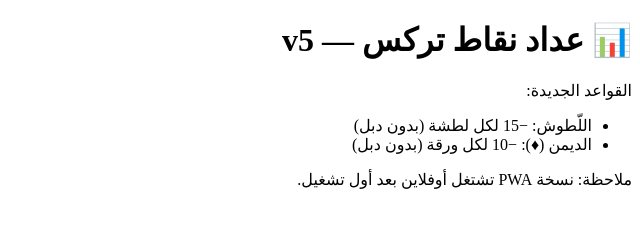
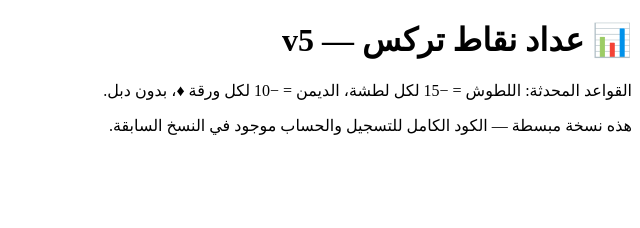
Before and after one commit to Wynknight/trix-counter, a plain HTML site: page index.html in a window 1280 px wide. Shown: the whole page, without its empty margins (640-1280 px from the left). Drawn offline with Linux system fonts and the light colour scheme.

Commit message:
Add files via upload

```diff
--- a/index.html
+++ b/index.html
@@ -9,12 +9,8 @@
 </head>
 <body>
 <h1>📊 عداد نقاط تركس — v5</h1>
-<p>القواعد الجديدة:</p>
-<ul>
-  <li>اللّطوش: −15 لكل لطشة (بدون دبل)</li>
-  <li>الديمن (♦): −10 لكل ورقة (بدون دبل)</li>
-</ul>
-<p>ملاحظة: نسخة PWA تشتغل أوفلاين بعد أول تشغيل.</p>
+<p>القواعد المحدثة: اللطوش = −15 لكل لطشة، الديمن = −10 لكل ورقة ♦، بدون دبل.</p>
+<p>هذه نسخة مبسطة — الكود الكامل للتسجيل والحساب موجود في النسخ السابقة.</p>
 <script>if('serviceWorker' in navigator){navigator.serviceWorker.register('./sw.js');}</script>
 </body>
 </html>
--- a/sw.js
+++ b/sw.js
@@ -1,5 +1,5 @@
-const CACHE_NAME='trix-pwa-v5-full';
-const ASSETS=['./','./index.html','./manifest.webmanifest'];
+const CACHE_NAME='trix-pwa-v5';
+const ASSETS=['./','./index.html','./manifest.webmanifest','./icons/icon-192.png','./icons/icon-512.png'];
 self.addEventListener('install',e=>{e.waitUntil(caches.open(CACHE_NAME).then(c=>c.addAll(ASSETS)));self.skipWaiting();});
 self.addEventListener('activate',e=>{e.waitUntil(caches.keys().then(keys=>Promise.all(keys.map(k=>{if(k!==CACHE_NAME)return caches.delete(k);})))));self.clients.claim();});
 self.addEventListener('fetch',e=>{e.respondWith(caches.match(e.request).then(r=>r||fetch(e.request).then(res=>{if(e.request.method==='GET'&&res&&res.status===200){const clone=res.clone();caches.open(CACHE_NAME).then(c=>c.put(e.request,clone));}return res;}).catch(()=>caches.match('./'))));});
```
